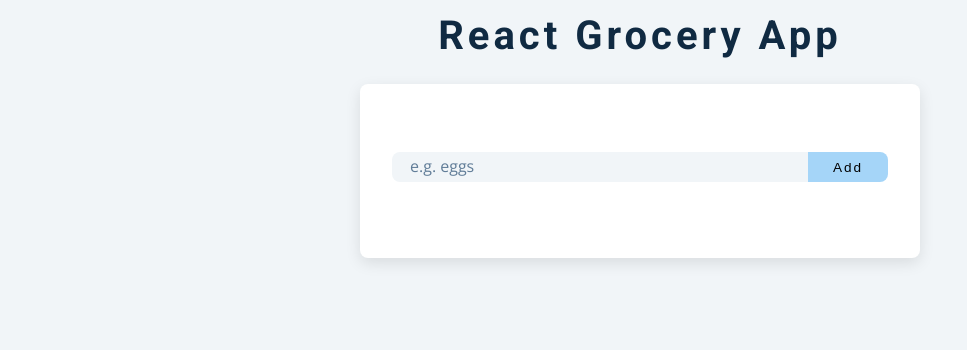
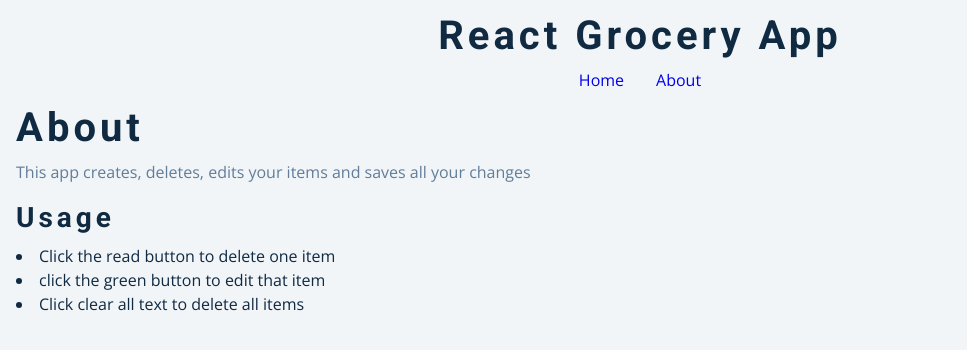
Before and after one commit to Joe-Mwangi/react-todo-list, a React (Create React App) app: page /about in a window 1280 px wide. Shown: the top 350 px of the page, without its empty margins (0-967 px from the left). Built offline with nearby package versions, Linux system fonts and the light colour scheme.

Commit message:
added routes

```diff
--- a/package.json
+++ b/package.json
@@ -9,6 +9,7 @@
     "react": "^18.2.0",
     "react-dom": "^18.2.0",
     "react-icons": "^4.7.1",
+    "react-router-dom": "^6.8.1",
     "react-scripts": "5.0.1",
     "web-vitals": "^2.1.4"
   },
--- a/src/App.js
+++ b/src/App.js
@@ -1,14 +1,25 @@
 import Header from "./componets/Header";
 import Form from "./componets/Form";
 import AppProvider from "./context/Contex";
+import {BrowserRouter as Router, Route, Routes} from 'react-router-dom'
+import About from "./componets/About";
 
 function App() {
   return (
     <AppProvider>
-        <Header />
-        <div className="section-center">
-            <Form />
-        </div>
+      <Router>
+      <Header />
+        <Routes>
+          <Route exact path="/" element={
+            <>
+              <div className="section-center">
+                  <Form />
+              </div>
+            </>
+          }></Route>
+          <Route exact path="/about" element={<About />}></Route>
+        </Routes>
+      </Router>
     </AppProvider>
   )
 }
--- /dev/null
+++ b/src/componets/About.jsx
@@ -0,0 +1,13 @@
+function About() {
+  return (
+    <div className="about">
+        <h2>About</h2>
+        <p>This app creates, deletes, edits your items and saves all your changes</p>
+        <h3>Usage</h3>
+        <li>Click the read button to delete one item</li>
+        <li>click the green button to edit that item</li>
+        <li>Click clear all text to delete all items</li>
+    </div>
+  )
+}
+export default About
--- a/src/componets/Header.jsx
+++ b/src/componets/Header.jsx
@@ -1,7 +1,13 @@
+import { Link } from "react-router-dom"
+
 function Header() {
   return (
     <div className="header">
         <h2>React Grocery App</h2>
+        <div className="links">
+          <Link to="/">Home</Link>
+          <Link to="/about">About</Link>
+        </div>
     </div>
   )
 }
--- a/src/index.css
+++ b/src/index.css
@@ -139,8 +139,18 @@ p {
 
 .header{
   display: flex;
-  justify-content: center;
+  flex-direction: column;
+  align-items: center;
   margin: 1rem 0;
+}
+.links{
+  display: flex;
+  gap: 2rem;
+}
+.about{
+  display: flex;
+  flex-direction: column;
+  padding: 0 1rem;
 }
 .btn-container{
   display: flex;
```
Also changed, not shown: 1 other file (tests, documents, lock files or other folders).
